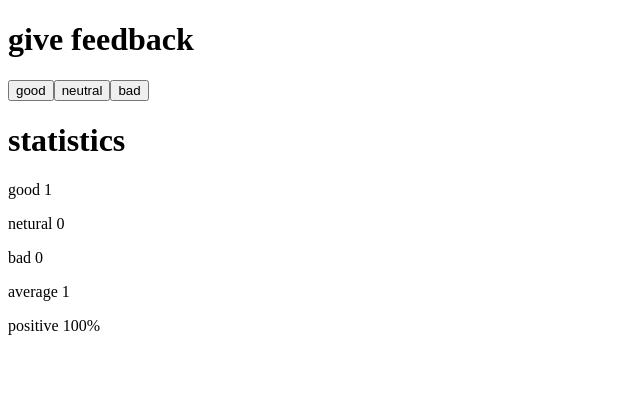
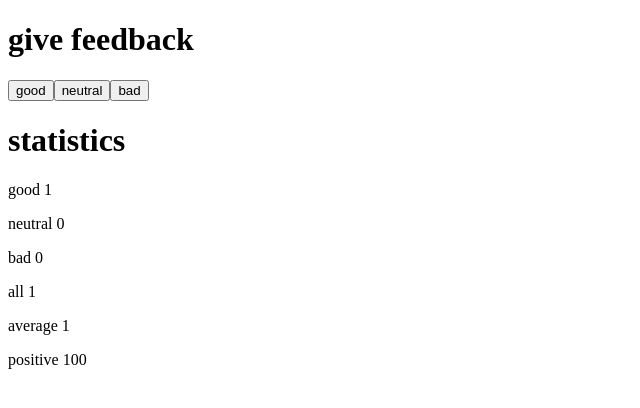
Before and after one commit to azevedo7/fullstackopen-submission, a React (Vite) app in the folder part1/unicafe/: page / in a window 1280 px wide. Both pictures are taken after a click on the button "good". Shown: the top 408 px of the page, without its empty margins (0-640 px from the left). Built offline with nearby package versions, Linux system fonts and the light colour scheme.

Commit message:
unicafe: 1.8

```diff
--- a/part1/unicafe/src/App.jsx
+++ b/part1/unicafe/src/App.jsx
@@ -1,6 +1,28 @@
 import { useState } from 'react'
 
 const Button = ({ onClick, text }) => <button onClick={onClick}>{text}</button>
+
+const Statistics = ({ good, neutral, bad }) => {
+  let total = good + neutral + bad
+  let average = (good - bad) / total
+  let positive = good / total * 100
+
+  return(
+    <div>
+      <h1>statistics</h1>
+      <p>good {good}</p>
+      <p>neutral {neutral}</p>
+      <p>bad {bad}</p>
+      <p>all {total}</p>
+      {total > 0 && (
+        <>
+          <p>average {average}</p>
+          <p>positive {positive}</p>
+        </>
+      )}
+    </div>
+  )
+}
 
 const App = () => {
   const [good, setGood] = useState(0)
@@ -15,12 +37,7 @@ const App = () => {
       <Button onClick={addOne(good, setGood)} text={'good'}/>
       <Button onClick={addOne(neutral, setNeutral)} text={'neutral'} />
       <Button onClick={addOne(bad, setBad)} text={'bad'} />
-      <h1>statistics</h1>
-      <p>good {good}</p>
-      <p>netural {neutral}</p>
-      <p>bad {bad}</p>
-      <p>average {(good-bad)/(good+bad+neutral)}</p>
-      <p>positive {good/(good+bad+neutral) * 100}%</p>
+      <Statistics good={good} neutral={neutral} bad={bad} />
     </div>
   )
 }
```
